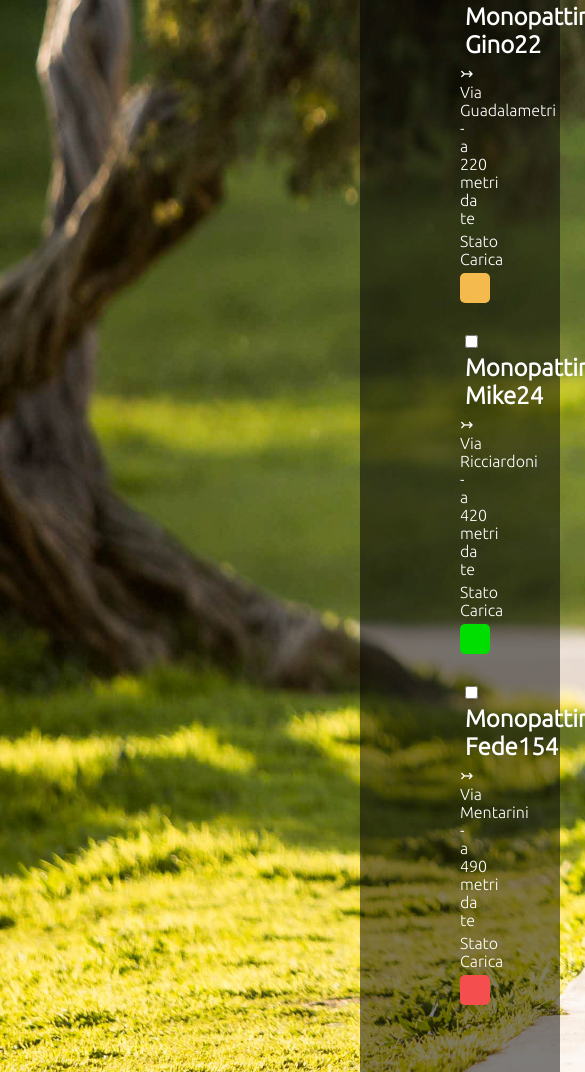
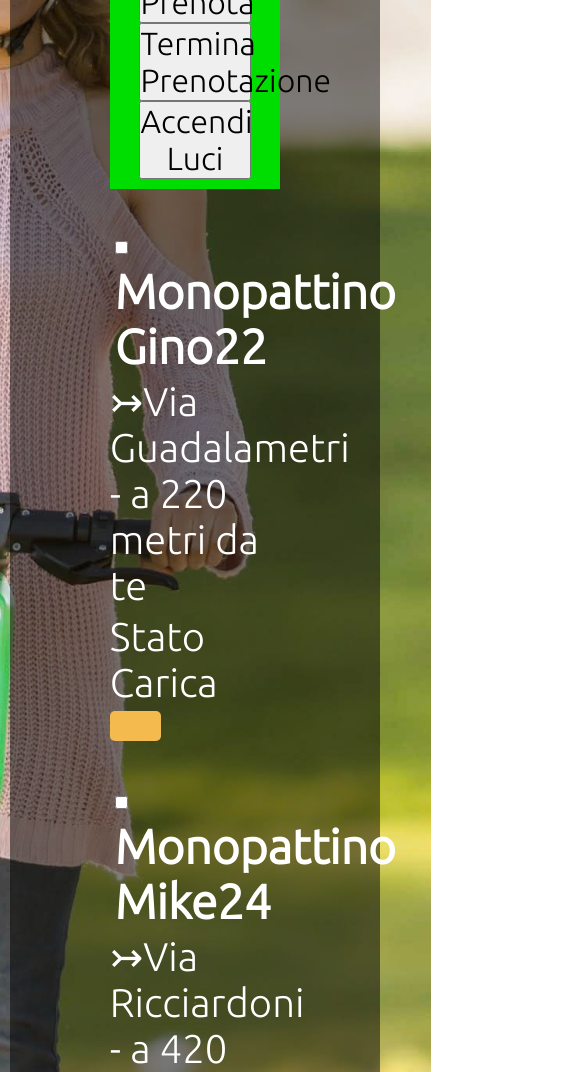
Before and after one commit to francescomascellino/Boolean-Coding-Challenge-LIM, a plain HTML site: page index.html in a window 390 px wide. Shown: the part 562-1634 px from the top of the page, 585 px wide, since content can reach past the window. Drawn offline with Linux system fonts and the light colour scheme.

Commit message:
Add files via upload
la versione precedente comprende le nozioni delle versioni gratuite, mentre questa aggiornata ha una struttura diversa e un codice CSS responsive.

```diff
--- a/index.html
+++ b/index.html
@@ -1,16 +1,17 @@
 <!DOCTYPE html>
 <html lang="it" dir="ltr">
-<link rel="stylesheet" href="style.css">
+	<link rel="stylesheet" href="style.css" />
 
 	<head>
-    <meta charset="utf-8">
+		<meta charset="utf-8" />
 		<title>Lim</title>
 	</head>
 
 	<body>
+		<div class="container">
 			<!-- Intestazione e logo -->
 			<header>
-		<img src="img/logo.png" class="logo">
+				<img src="img/logo.png" class="logo" />
 				<h1>Taking Booleaners from A to B</h1>
 			</header>
 			<!-- Barra dei comandi -->
@@ -20,32 +21,29 @@
 				<button type="inviodati" name="lights">Accendi Luci</button>
 			</nav>
 			<!-- Sezione principale che conterrà l'elenco dei monopattini -->
-    <main>
+			<div class="garage">
 				<!-- monopattini -->
 				<div class="monopattino">
-          <h2><input type= "checkbox"> Monopattino Gino22</h2>
-          <p> Via Guadalametri - a 220 metri da te</p>
+					<h2><input type="checkbox" /> Monopattino Gino22</h2>
+					<p>Via Guadalametri - a 220 metri da te</p>
 					<p>Stato Carica</p>
-          <div class="charge med">
-          </div>
+					<div class="charge med"></div>
 				</div>
 
 				<div class="monopattino">
-          <h2><input type= "checkbox"> Monopattino Mike24</h2>
-          <p> Via Ricciardoni - a 420 metri da te</p>
+					<h2><input type="checkbox" /> Monopattino Mike24</h2>
+					<p>Via Ricciardoni - a 420 metri da te</p>
 					<p>Stato Carica</p>
-          <div class="charge max">
-          </div>
+					<div class="charge max"></div>
 				</div>
 
 				<div class="monopattino">
-          <h2><input type= "checkbox"> Monopattino Fede154</h2>
-          <p> Via Mentarini - a 490 metri da te</p>
+					<h2><input type="checkbox" /> Monopattino Fede154</h2>
+					<p>Via Mentarini - a 490 metri da te</p>
 					<p>Stato Carica</p>
-          <div class="charge min">
+					<div class="charge min"></div>
 				</div>
 			</div>
-
-    </main>
+		</div>
 	</body>
 </html>
--- a/style.css
+++ b/style.css
@@ -1,25 +1,33 @@
 /* Importa da google fonts il font "ubuntu" */
-@import url('https://fonts.googleapis.com/css2?family=Ubuntu:wght@300&display=swap');
+@import url("https://fonts.googleapis.com/css2?family=Ubuntu:wght@300&display=swap");
 
 /* Applica delle impostazioni di formattazione base e selezizione il font ubuntu */
 * {
 	box-sizing: border-box;
-  margin: auto;
-  font-family: 'Ubuntu', sans-serif;
+	margin: 0;
+	padding: 0;
+	font-family: "Ubuntu", sans-serif;
 }
 
-/* Seleziona l'immagine di bg per l'intero html e la riadatta al contenitore. aggiunge un padding per centrare il la sezione "body" come nell'immagine di riferimento */
-html {
+/* Seleziona l'immagine di bg per il body  e la riadatta al contenitore. Usa flex per giustificare al centro il box container. Da al body un'altezza minima pari alla viewport. */
+body {
 	background-image: url("img/background.jpg");
 	background-size: cover;
-  padding: 30px 360px;
+	background-repeat: no-repeat;
+	background-position: center;
+	display: flex;
+	justify-content: center;
+	min-height: 100vh;
 }
 
-/* Aggiunge un padding al "body" per centrare le sezioni "header", "nav" e "main" come nell'immagine di riferimento. Selezione uno sfondo nero con una trasparenza del 50%. Aggiunge un bordo arrotondato del 20% per renderlo più simile possibile alla reference */
-body {
+/* Aggiunge un padding al "container" per centrare le sezioni interbe come nell'immagine di riferimento. Selezione uno sfondo nero con una trasparenza del 50%. Aggiunge un bordo arrotondato del 20% per renderlo più simile possibile alla reference. da delle proporzioni al container basate su una percentuale delle dimensioni del body */
+.container {
+	margin-top: 2rem;
 	padding: 100px 100px 140px;
 	background-color: rgba(0, 0, 0, 0.5);
 	border-radius: 20px;
+	width: 75%;
+	height: 75%;
 }
 
 /* Allinea il titolo e il logo e da il colore verde al font */
@@ -53,7 +61,8 @@ nav {
 }
 
 /* Seleziona ogni h2 e ogni p e da loro un margine superiore e colora di biancoil font */
-h2, p  {
+h2,
+p {
 	color: white;
 	margin: 5px 0px;
 }
@@ -82,7 +91,7 @@ h2 + p:before {
 }
 
 .max {
-  background-color: #00dd00;;
+	background-color: #00dd00;
 	width: 50%;
 }
 
@@ -90,3 +99,39 @@ h2 + p:before {
 	background-color: #f54e4e;
 	width: 10%;
 }
+
+/* Per i dispositivi con uno schermo di dimensioni massime 1000px riadatta le dimensioni di alcuni elementi */
+@media only screen and (max-width: 1000px) {
+	.container {
+		margin-top: 2rem;
+		padding: 100px 100px 140px;
+		background-color: rgba(0, 0, 0, 0.5);
+		border-radius: 20px;
+		width: 95%;
+		height: 95%;
+	}
+
+	h1 {
+		font-size: 4rem;
+	}
+
+	h2 {
+		font-size: 3rem;
+	}
+
+	p {
+		font-size: 2.5rem;
+	}
+
+	nav {
+		display: flex;
+		flex-direction: column;
+		align-items: center;
+		justify-content: center;
+	}
+
+	nav > button {
+		font-size: 2rem;
+		width: 75%;
+	}
+}
```
Lines whose indentation alone changed are shown as unchanged.
